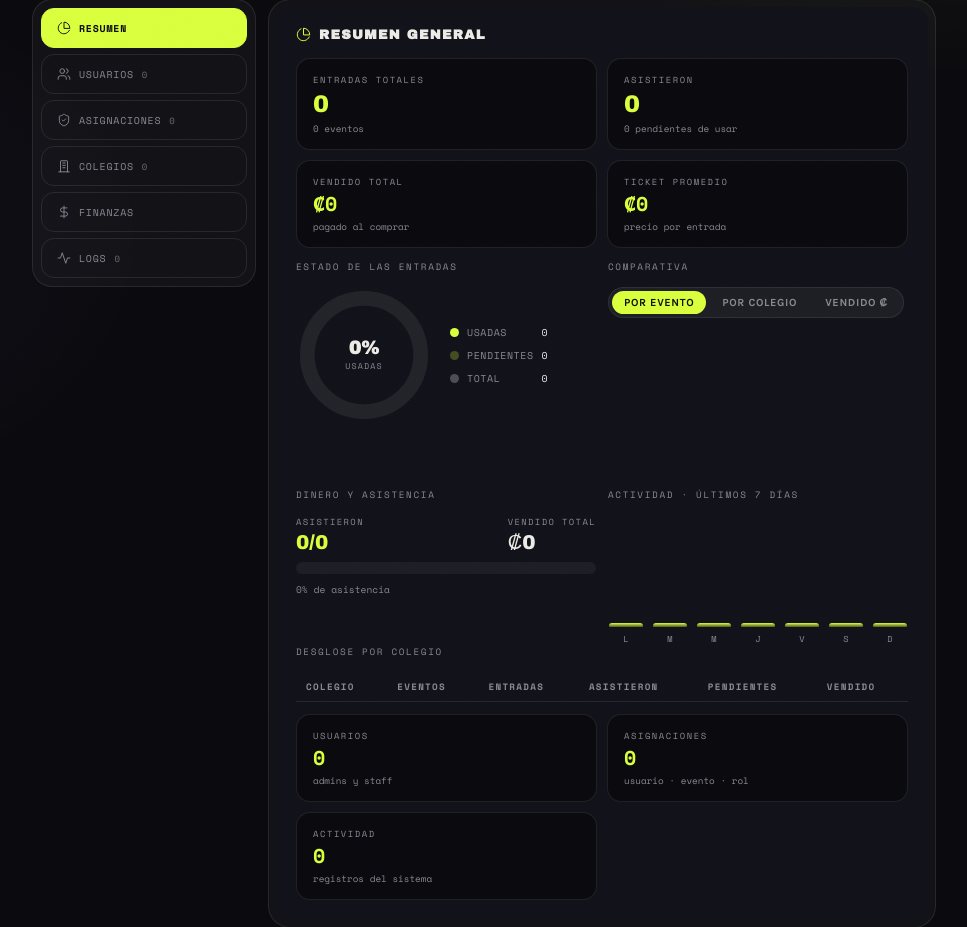
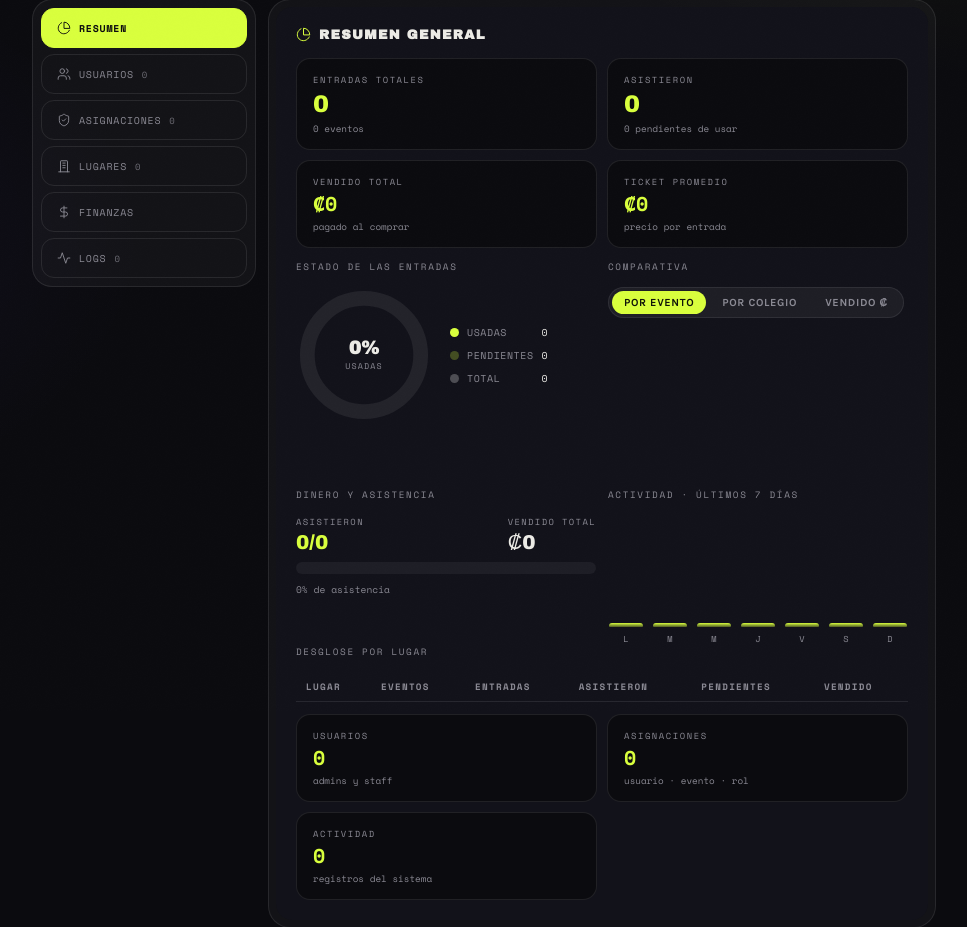
Before and after one commit to greikol4321-hub/taquilla, a Flask app: template templates/admin.html in a window 1280 px wide. Shown: the part 89-1016 px from the top of the page, without its empty margins (156-1123 px from the left). Run offline with Flask 3, Linux system fonts and the light colour scheme; the template is opened without the code that fills it: most values are stand-ins (such as "Sample title", 1, 10 or a date in 2020); lists and menus that the app fills with data are empty; parts of the project's set-up code (start-up, migrations or seed data) failed here and were passed over.

Commit message:
feat: renombrar Colegios a Lugares en UI para uso generico

```diff
--- a/app.py
+++ b/app.py
@@ -524,7 +524,7 @@ def api_eventos_crear():
     # La creación de eventos es del admin de colegio; el general solo supervisa
     if es_admin_general():
         return jsonify({"ok": False,
-                        "error": "Los eventos los crean los admins de cada colegio"}), 403
+                        "error": "Los eventos los crean los admins de cada lugar"}), 403
 
     data = request.get_json(silent=True) or {}
     nombre = (data.get("nombre") or "").strip()[:100]
@@ -959,7 +959,7 @@ def api_exportar():
 
 @app.route("/api/exportar/excel")
 def api_exportar_excel():
-    """Excel estilizado Taquilla — con colores por colegio, orden y resumen."""
+    """Excel estilizado Taquilla — con colores por lugar, orden y resumen."""
     if not session.get("auth"):
         return jsonify({"ok": False, "error": "No autorizado"}), 401
 
@@ -990,7 +990,7 @@ def api_exportar_excel():
         eventos = eventos_visibles(desc=False)
         filtro_colegio = None
 
-    # Datos de colegios para colores
+    # Datos de lugares para colores
     try:
         cols = supabase.table(TABLA_COLEGIOS).select("id,nombre,color").execute().data or []
     except Exception:
@@ -1022,7 +1022,7 @@ def api_exportar_excel():
     except Exception as e:
         return jsonify({"ok": False, "error": str(e)}), 500
 
-    # Ordenar por colegio > evento > usado > nombre (para que se vea ordenado)
+    # Ordenar por lugar > evento > usado > nombre (para que se vea ordenado)
     def sort_key(r):
         ev = mapa_evento.get(r["evento_id"], {})
         col_id = ev.get("colegio_id")
@@ -1080,7 +1080,7 @@ def api_exportar_excel():
     # Subtítulo con fecha y alcance
     ws.merge_cells("A2:I2")
     c = ws["A2"]
-    alcance_txt = "Todos los colegios" if (rol=="admin" and not session.get("colegio_id") and not filtro_colegio) else (mapa_colegio.get(filtro_colegio, {}).get("nombre") if filtro_colegio else (mapa_colegio.get(session.get("colegio_id"), {}).get("nombre") or "Mi colegio" if rol=="admin" and session.get("colegio_id") else session.get("evento_nombre") or "Reporte"))
+    alcance_txt = "Todos los lugares" if (rol=="admin" and not session.get("colegio_id") and not filtro_colegio) else (mapa_colegio.get(filtro_colegio, {}).get("nombre") if filtro_colegio else (mapa_colegio.get(session.get("colegio_id"), {}).get("nombre") or "Mi lugar" if rol=="admin" and session.get("colegio_id") else session.get("evento_nombre") or "Reporte"))
     c.value = f"{alcance_txt}  •  {time.strftime('%d/%m/%Y %H:%M')}  •  {total} entradas  •  {usadas} usadas  •  {pendientes} pendientes  •  ₡{recaudado:,}".replace(",", ".")
     c.font = sub_font
     c.fill = PatternFill(start_color="1A1A22", end_color="1A1A22", fill_type="solid")
@@ -1107,7 +1107,7 @@ def api_exportar_excel():
     ws.row_dimensions[3].height = 16
 
     # Cabecera de tabla (fila 5)
-    headers = ["#", "Código", "Nombre", "Cédula", "Evento", "Colegio", "Precio", "Estado", "Vendedor / Fecha"]
+    headers = ["#", "Código", "Nombre", "Cédula", "Evento", "Lugar", "Precio", "Estado", "Vendedor / Fecha"]
     col_widths = [5, 12, 22, 14, 20, 18, 9, 10, 22]
     for i, w in enumerate(col_widths, 1):
         ws.column_dimensions[get_column_letter(i)].width = w
@@ -1130,7 +1130,7 @@ def api_exportar_excel():
         colegio_color = (col_info["color"] if col_info and col_info.get("color") else ("#8A8F98" if colegio_nombre!="Global" else "#D9FF3D")).lstrip("#")
         estado = "Usada" if r.get("usado") else "Pendiente"
         precio = precio_de(r)
-        # Color sutil por colegio en la primera columna
+        # Color sutil por lugar en la primera columna
         is_alt = idx % 2 == 0
         fill = alt_fill if is_alt else even_fill
 
@@ -1230,7 +1230,7 @@ def api_exportar_excel():
 @app.route("/api/dashboard")
 @require_rol("admin")
 def api_dashboard():
-    """Estadisticas generales, por evento y por colegio (admin general).
+    """Estadisticas generales, por evento y por lugar (admin general).
 
     Una sola query de entradas (in_ sobre eventos visibles) en vez de
     2-3 queries por evento. Cacheada 15s por alcance.
@@ -1294,7 +1294,7 @@ def api_dashboard():
 
     respuesta = {"general": general, "por_evento": por_evento}
 
-    # Desglose por colegio (solo admin general)
+    # Desglose por lugar (solo admin general)
     if es_general:
         nombres, colores = {}, {}
         try:
@@ -1628,7 +1628,7 @@ def api_colegios_listar():
 def api_colegios_crear():
     if not es_admin_general():
         return jsonify({"ok": False,
-                        "error": "Solo el admin general puede crear colegios"}), 403
+                        "error": "Solo el admin general puede crear lugares"}), 403
 
     data = request.get_json(silent=True) or {}
     nombre = (data.get("nombre") or "").strip()[:80]
@@ -1638,7 +1638,7 @@ def api_colegios_crear():
     existe = supabase.table(TABLA_COLEGIOS).select("id") \
         .eq("nombre", nombre).execute()
     if existe.data:
-        return jsonify({"ok": False, "error": "Ese colegio ya existe"}), 409
+        return jsonify({"ok": False, "error": "Ese lugar ya existe"}), 409
 
     color = (data.get("color") or "").strip().lower()
     if not re.fullmatch(r"#[0-9a-f]{6}", color):
@@ -1677,7 +1677,7 @@ def api_colegios_color(colegio_id):
     """Cambiar el color del colegio (para las gráficas)."""
     if not es_admin_general():
         return jsonify({"ok": False,
-                        "error": "Solo el admin general puede editar colegios"}), 403
+                        "error": "Solo el admin general puede editar lugares"}), 403
 
     data = request.get_json(silent=True) or {}
     color = (data.get("color") or "").strip().lower()
@@ -1701,7 +1701,7 @@ def api_colegios_color(colegio_id):
 def api_colegios_borrar(colegio_id):
     if not es_admin_general():
         return jsonify({"ok": False,
-                        "error": "Solo el admin general puede borrar colegios"}), 403
+                        "error": "Solo el admin general puede borrar lugares"}), 403
 
     try:
         evs = supabase.table(TABLA_EVENTOS).select("id", count="exact") \
@@ -1711,7 +1711,7 @@ def api_colegios_borrar(colegio_id):
         en_uso = (evs.count or 0) + (uss.count or 0)
         if en_uso:
             return jsonify({"ok": False,
-                            "error": f"No se puede borrar: {en_uso} elemento(s) asignados a este colegio. Reasignalos primero."}), 409
+                            "error": f"No se puede borrar: {en_uso} elemento(s) asignados a este lugar. Reasignalos primero."}), 409
 
         supabase.table(TABLA_COLEGIOS).delete().eq("id", colegio_id).execute()
         registrar_log("colegio_borrar", f"colegio {colegio_id}")
--- a/templates/admin.html
+++ b/templates/admin.html
@@ -709,7 +709,7 @@
         {% if es_general %}
         <button type="button" class="nav-item" data-tab="colegios" role="tab" aria-selected="false">
             <svg xmlns="http://www.w3.org/2000/svg" width="14" height="14" viewBox="0 0 24 24" fill="none" stroke="currentColor" stroke-width="1.6" stroke-linecap="round" stroke-linejoin="round"><path d="M3 22h18"/><path d="M6 22V4a1 1 0 0 1 1-1h10a1 1 0 0 1 1 1v18"/><path d="M10 7h4"/><path d="M10 11h4"/><path d="M10 15h4"/></svg>
-            Colegios <span class="mini-count" id="tcColegios">0</span>
+            Lugares <span class="mini-count" id="tcColegios">0</span>
         </button>
         <button type="button" class="nav-item" data-tab="finanzas" role="tab" aria-selected="false">
             <svg xmlns="http://www.w3.org/2000/svg" width="14" height="14" viewBox="0 0 24 24" fill="none" stroke="currentColor" stroke-width="1.6" stroke-linecap="round" stroke-linejoin="round"><line x1="12" y1="2" x2="12" y2="22"/><path d="M17 5H9.5a3.5 3.5 0 0 0 0 7h5a3.5 3.5 0 0 1 0 7H6"/></svg>
@@ -791,11 +791,11 @@
 
                 {% if es_general %}
                 <div class="por-colegio">
-                    <p class="chart-titulo">Desglose por colegio</p>
+                    <p class="chart-titulo">Desglose por lugar</p>
                     <div class="tabla-wrap">
                         <table>
                             <thead>
-                                <tr><th>Colegio</th><th>Eventos</th><th>Entradas</th><th>Asistieron</th><th>Pendientes</th><th>Vendido</th></tr>
+                                <tr><th>Lugar</th><th>Eventos</th><th>Entradas</th><th>Asistieron</th><th>Pendientes</th><th>Vendido</th></tr>
                             </thead>
                             <tbody id="colegioResumenBody"></tbody>
                         </table>
@@ -850,8 +850,8 @@
                         </div>
                         {% if es_general %}
                         <div class="field">
-                            <label for="uColegio">Colegio del admin (vacío = general)</label>
-                            <select id="uColegio"><option value="">General — todos los colegios</option></select>
+                            <label for="uColegio">Lugar del admin (vacío = general)</label>
+                            <select id="uColegio"><option value="">General — todos los lugares</option></select>
                         </div>
                         {% endif %}
                         <div class="field">
@@ -889,8 +889,8 @@
                             <select id="asigAdmin"><option value="">Elegir…</option></select>
                         </div>
                         <div class="field">
-                            <label for="asigColegio">Colegio</label>
-                            <select id="asigColegio"><option value="">Sin colegio (general)</option></select>
+                            <label for="asigColegio">Lugar</label>
+                            <select id="asigColegio"><option value="">Sin lugar (general)</option></select>
                         </div>
                     </div>
                     <button class="btn-primario" type="submit">Guardar asignación</button>
@@ -899,7 +899,7 @@
                 <div class="tabla-wrap">
                     <table>
                         <thead>
-                            <tr><th>Administrador</th><th>Colegio</th><th></th></tr>
+                            <tr><th>Administrador</th><th>Lugar</th><th></th></tr>
                         </thead>
                         <tbody id="asigCoBody"></tbody>
                     </table>
@@ -992,13 +992,13 @@
         <!-- ============ COLEGIOS ============ -->
         <section class="card" data-panel="colegios" hidden>
             <div class="card-in">
-                <h2><svg xmlns="http://www.w3.org/2000/svg" width="15" height="15" viewBox="0 0 24 24" fill="none" stroke="currentColor" stroke-width="1.6" stroke-linecap="round" stroke-linejoin="round"><path d="M3 22h18"/><path d="M6 22V4a1 1 0 0 1 1-1h10a1 1 0 0 1 1 1v18"/><path d="M10 7h4"/><path d="M10 11h4"/><path d="M10 15h4"/></svg> Colegios <span class="count" id="countColegios">0</span></h2>
+                <h2><svg xmlns="http://www.w3.org/2000/svg" width="15" height="15" viewBox="0 0 24 24" fill="none" stroke="currentColor" stroke-width="1.6" stroke-linecap="round" stroke-linejoin="round"><path d="M3 22h18"/><path d="M6 22V4a1 1 0 0 1 1-1h10a1 1 0 0 1 1 1v18"/><path d="M10 7h4"/><path d="M10 11h4"/><path d="M10 15h4"/></svg> Lugares <span class="count" id="countColegios">0</span></h2>
 
                 <form class="form-seccion" id="formColegio">
                     <div class="form-grid c2">
                         <div class="field">
-                            <label for="colNombre">Nombre del colegio</label>
-                            <input type="text" id="colNombre" placeholder="Ej: Colegio CTPM" autocomplete="off" maxlength="80">
+                            <label for="colNombre">Nombre del lugar</label>
+                            <input type="text" id="colNombre" placeholder="Ej: Lugar Central" autocomplete="off" maxlength="80">
                         </div>
                         <div class="field">
                             <label for="colColor">Color para gráficas</label>
@@ -1011,7 +1011,7 @@
                 <div class="tabla-wrap">
                     <table>
                         <thead>
-                            <tr><th>Colegio</th><th>Eventos</th><th>Usuarios</th><th>Acciones</th></tr>
+                            <tr><th>Lugar</th><th>Eventos</th><th>Usuarios</th><th>Acciones</th></tr>
                         </thead>
                         <tbody id="colegiosBody"></tbody>
                     </table>
@@ -1027,7 +1027,7 @@
                 <div style="display:flex; gap:10px; align-items:end; margin-bottom: 18px; flex-wrap:wrap;">
                     <div class="field" style="flex:1; min-width: 200px; margin:0;">
                         <label for="excelColegio">Exportar Excel</label>
-                        <select id="excelColegio"><option value="">Todos los colegios</option></select>
+                        <select id="excelColegio"><option value="">Todos los lugares</option></select>
                     </div>
                     <button class="btn-primario" id="btnExcel" style="width:auto; padding: 12px 20px; font-size:0.78rem; white-space:nowrap; display:flex; align-items:center; gap:8px;">
                         <svg xmlns="http://www.w3.org/2000/svg" width="15" height="15" viewBox="0 0 24 24" fill="none" stroke="currentColor" stroke-width="2" stroke-linecap="round" stroke-linejoin="round"><path d="M14 2H6a2 2 0 0 0-2 2v16a2 2 0 0 0 2 2h12a2 2 0 0 0 2-2V8z"/><polyline points="14 2 14 8 20 8"/><line x1="16" y1="13" x2="8" y2="13"/><line x1="16" y1="17" x2="8" y2="17"/><polyline points="10 9 9 9 8 9"/></svg>
@@ -1036,8 +1036,8 @@
                 </div>
 
                 <div class="stats-grid">
-                    <div class="stat-card"><span class="label">Recaudado total</span><span class="valor mono" id="finTotal">₡0</span><span class="detalle" id="finColegios">0 colegios</span></div>
-                    <div class="stat-card"><span class="label">Colegio líder</span><span class="valor" id="finLider" style="font-size:0.92rem">—</span><span class="detalle mono" id="finLiderMonto">₡0</span></div>
+                    <div class="stat-card"><span class="label">Recaudado total</span><span class="valor mono" id="finTotal">₡0</span><span class="detalle" id="finColegios">0 lugares</span></div>
+                    <div class="stat-card"><span class="label">Lugar líder</span><span class="valor" id="finLider" style="font-size:0.92rem">—</span><span class="detalle mono" id="finLiderMonto">₡0</span></div>
                     <div class="stat-card"><span class="label">Ticket promedio</span><span class="valor mono" id="finTicket">₡0</span><span class="detalle" id="finVendidas">0 vendidas</span></div>
                     <div class="stat-card"><span class="label">Tasa de uso</span><span class="valor" id="finTasa">0%</span><span class="detalle" id="finTasaDet">0/0 usadas</span></div>
                 </div>
@@ -1055,11 +1055,11 @@
                 </div>
                 <div id="chartColegios" style="display:none;"></div>
 
-                <p class="chart-titulo">Detalle: eventos de cada colegio</p>
+                <p class="chart-titulo">Detalle: eventos de cada lugar</p>
                 <div class="tabla-wrap">
                     <table>
                         <thead>
-                            <tr><th>Colegio</th><th>Evento</th><th>Precio</th><th>Vendidas</th><th>Asistieron</th><th>Dinero generado</th></tr>
+                            <tr><th>Lugar</th><th>Evento</th><th>Precio</th><th>Vendidas</th><th>Asistieron</th><th>Dinero generado</th></tr>
                         </thead>
                         <tbody id="finanzasBody"></tbody>
                     </table>
@@ -1532,7 +1532,7 @@
                         ${a.colegio_id ? `<button class="btn-mini rojo" data-quitar-colegio="${a.id}">Quitar del colegio</button>` : '<span class="detalle">—</span>'}
                     </div></td>`;
                 tr.querySelector('td.detalle').textContent =
-                    a.colegio_id ? `Colegio #${a.colegio_id}` : 'Sin colegio (admin general)';
+                    a.colegio_id ? `Lugar #${a.colegio_id}` : 'Sin lugar (admin general)';
                 coBody.appendChild(tr);
                 if (a.colegio_id) totalAdmCo++;
             }
@@ -1544,7 +1544,7 @@
                 const mapa = Object.fromEntries((colsData.colegios || []).map(c => [c.id, c.nombre]));
                 [...coBody.querySelectorAll('tr')].forEach(tr => {
                     const td = tr.querySelector('td.detalle');
-                    const m = td.textContent.match(/Colegio #(\d+)/);
+                    const m = td.textContent.match(/Lugar #(\d+)/);
                     if (m && mapa[m[1]]) td.textContent = mapa[m[1]];
                 });
             } catch (e2) { /* migración pendiente */ }
@@ -1630,8 +1630,8 @@
                 if (!sel) return;
                 const actual = sel.value;
                 sel.innerHTML = sel.id === 'uColegio'
-                    ? '<option value="">General — todos los colegios</option>'
-                    : '<option value="">Global — todos los colegios</option>';
+                    ? '<option value="">General — todos los lugares</option>'
+                    : '<option value="">Global — todos los lugares</option>';
                 (data.colegios || []).forEach(c => {
                     const opt = document.createElement('option');
                     opt.value = c.id;
@@ -1731,7 +1731,7 @@
         });
         if (data.ok) {
             document.getElementById('colNombre').value = '';
-            mostrarToast('Colegio creado', 'ok');
+            mostrarToast('Lugar creado', 'ok');
             cargarColegios(); cargarLogs();
         } else {
             mostrarToast(data.error || 'Error al crear colegio', 'error');
@@ -1745,7 +1745,7 @@
         if (!confirm(`¿Borrar el colegio "${btn.dataset.nombre}"?`)) return;
         const data = await api(`/api/colegios/${btn.dataset.borrarColegio}`, { method: 'DELETE' });
         if (data.ok) {
-            mostrarToast('Colegio borrado', 'ok');
+            mostrarToast('Lugar borrado', 'ok');
             cargarColegios(); cargarLogs();
         } else {
             mostrarToast(data.error || 'Error al borrar colegio', 'error');
@@ -1819,7 +1819,7 @@
         const lider = porColegio[0];
         const el = id => document.getElementById(id);
         if (el('finTotal')) el('finTotal').textContent = '₡' + totalRec.toLocaleString('es-CR');
-        if (el('finColegios')) el('finColegios').textContent = porColegio.length + ' colegio' + (porColegio.length!==1?'s':'') + ' · ' + porEvento.length + ' evento' + (porEvento.length!==1?'s':'');
+        if (el('finColegios')) el('finColegios').textContent = porColegio.length + ' lugar' + (porColegio.length!==1?'es':'') + ' · ' + porEvento.length + ' evento' + (porEvento.length!==1?'s':'');
         if (el('finLider')) el('finLider').textContent = lider ? lider.nombre : '—';
         if (el('finLiderMonto')) el('finLiderMonto').textContent = lider ? '₡' + lider.recaudado_total.toLocaleString('es-CR') : '₡0';
         if (el('finTicket')) el('finTicket').textContent = '₡' + (totalVend ? Math.round(totalRec / totalVend) : 0).toLocaleString('es-CR');
@@ -1921,7 +1921,7 @@
             (porColegio.find(c => (c.colegio_id ?? null) === a)?.recaudado_total || 0));
         for (const cid of orden) {
             const evs = grupos.get(cid);
-            const nombreCol = nombres[cid ?? 'g'] || (cid ? `Colegio #${cid}` : 'Global');
+            const nombreCol = nombres[cid ?? 'g'] || (cid ? `Lugar #${cid}` : 'Global');
             for (const [i, ev] of evs.entries()) {
                 const tr = document.createElement('tr');
                 // La celda del colegio solo va en la primera fila del grupo
@@ -2046,7 +2046,7 @@
             try {
                 const d = await api('/api/colegios');
                 const cur = selColegio.value;
-                selColegio.innerHTML = '<option value="">Todos los colegios</option>';
+                selColegio.innerHTML = '<option value="">Todos los lugares</option>';
                 (d.colegios || []).forEach(c => {
                     const o = document.createElement('option'); o.value = c.id; o.textContent = c.nombre;
                     selColegio.appendChild(o);
```
